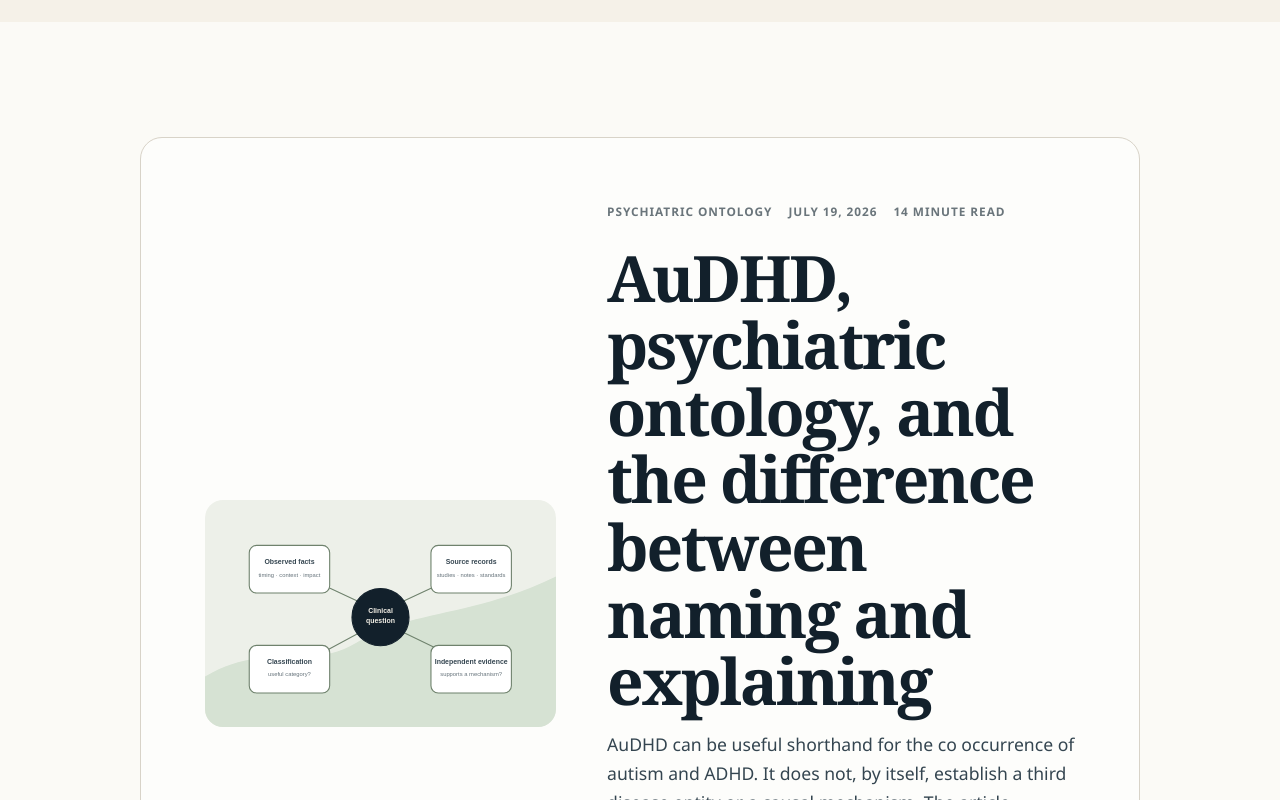
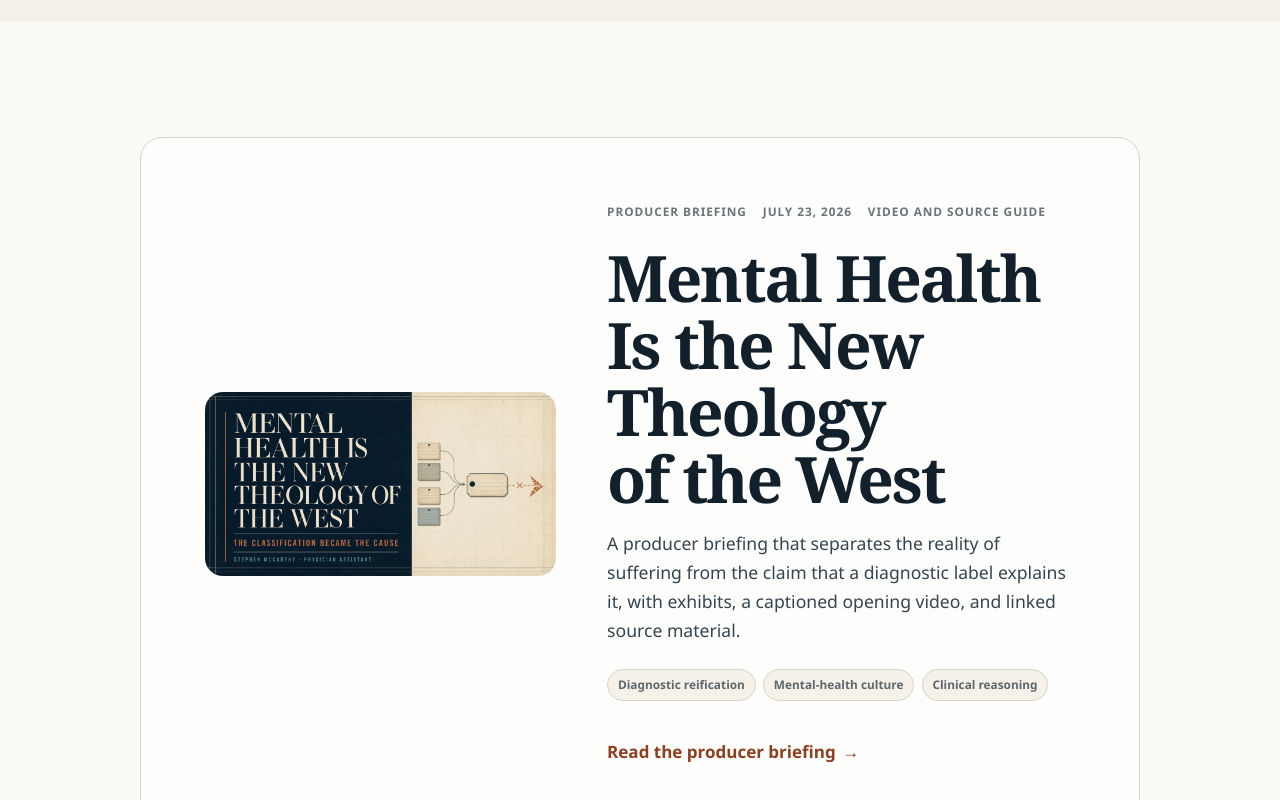
Before and after one commit to mccarthys11145-del/personal-website-2, a Next.js app: page /writing in a window 1280 px wide. Shown: the part 640-1440 px from the top of the page. Built offline with nearby package versions, Linux system fonts and the light colour scheme.

Commit message:
Integrate mental health theology briefing

```diff
--- a/app/feed.xml/route.ts
+++ b/app/feed.xml/route.ts
@@ -10,8 +10,15 @@ export async function GET() {
     <link>${base}/writing</link>
     <description>Essays on psychiatric ontology, diagnostic language, and clinical reasoning.</description>
     <language>en-us</language>
-    <lastBuildDate>Sun, 19 Jul 2026 04:00:00 GMT</lastBuildDate>
+    <lastBuildDate>Thu, 23 Jul 2026 04:00:00 GMT</lastBuildDate>
     <atom:link href="${base}/feed.xml" rel="self" type="application/rss+xml" />
+    <item>
+      <title>Mental Health Is the New Theology of the West</title>
+      <link>${base}/briefing/mental-health-theology</link>
+      <guid isPermaLink="true">${base}/briefing/mental-health-theology</guid>
+      <pubDate>Thu, 23 Jul 2026 04:00:00 GMT</pubDate>
+      <description>A producer briefing on diagnostic reification, mental-health culture, and clinical reasoning.</description>
+    </item>
     <item>
       <title>AuDHD, Psychiatric Ontology, and the Difference Between Naming and Explaining</title>
       <link>${base}/writing/audhd-psychiatric-ontology</link>
--- a/app/writing/page.tsx
+++ b/app/writing/page.tsx
@@ -26,6 +26,41 @@ export default function WritingPage() {
 
       <section className="section-pad">
         <div className="shell writing-list">
+          <article className="article-card featured-article-card">
+            <Image
+              className="article-card-graphic"
+              src="/mental-health-theology-og.png"
+              alt="Mental Health Is the New Theology of the West producer briefing"
+              width={1200}
+              height={630}
+              sizes="(max-width: 860px) 100vw, 42vw"
+            />
+            <div className="article-card-content">
+              <div className="article-meta">
+                <span>Producer briefing</span>
+                <time dateTime="2026-07-23">July 23, 2026</time>
+                <span>Video and source guide</span>
+              </div>
+              <h2>
+                <Link href="/briefing/mental-health-theology">
+                  Mental Health Is the New Theology of the West
+                </Link>
+              </h2>
+              <p>
+                A producer briefing that separates the reality of suffering from the claim that a diagnostic
+                label explains it, with exhibits, a captioned opening video, and linked source material.
+              </p>
+              <div className="tag-row" aria-label="Topics">
+                <span>Diagnostic reification</span>
+                <span>Mental-health culture</span>
+                <span>Clinical reasoning</span>
+              </div>
+              <Link className="text-link" href="/briefing/mental-health-theology">
+                Read the producer briefing <span aria-hidden="true">→</span>
+              </Link>
+            </div>
+          </article>
+
           <article className="article-card featured-article-card">
             <Image
               className="article-card-graphic"
--- a/components/header.tsx
+++ b/components/header.tsx
@@ -9,6 +9,7 @@ const navigation = [
   { href: "/about", label: "About" },
   { href: "/professional-record", label: "Licensure" },
   { href: "/writing", label: "Writing" },
+  { href: "/briefing/mental-health-theology", label: "Briefing" },
   { href: "/profiles-and-sources", label: "Sources" },
   { href: "/contact", label: "Contact" },
 ]
```
Also changed, not shown: app/page.tsx (+20 -2 lines), app/profiles-and-sources/page.tsx (+19 -0 lines), 1 other file (tests, documents, lock files or other folders).
